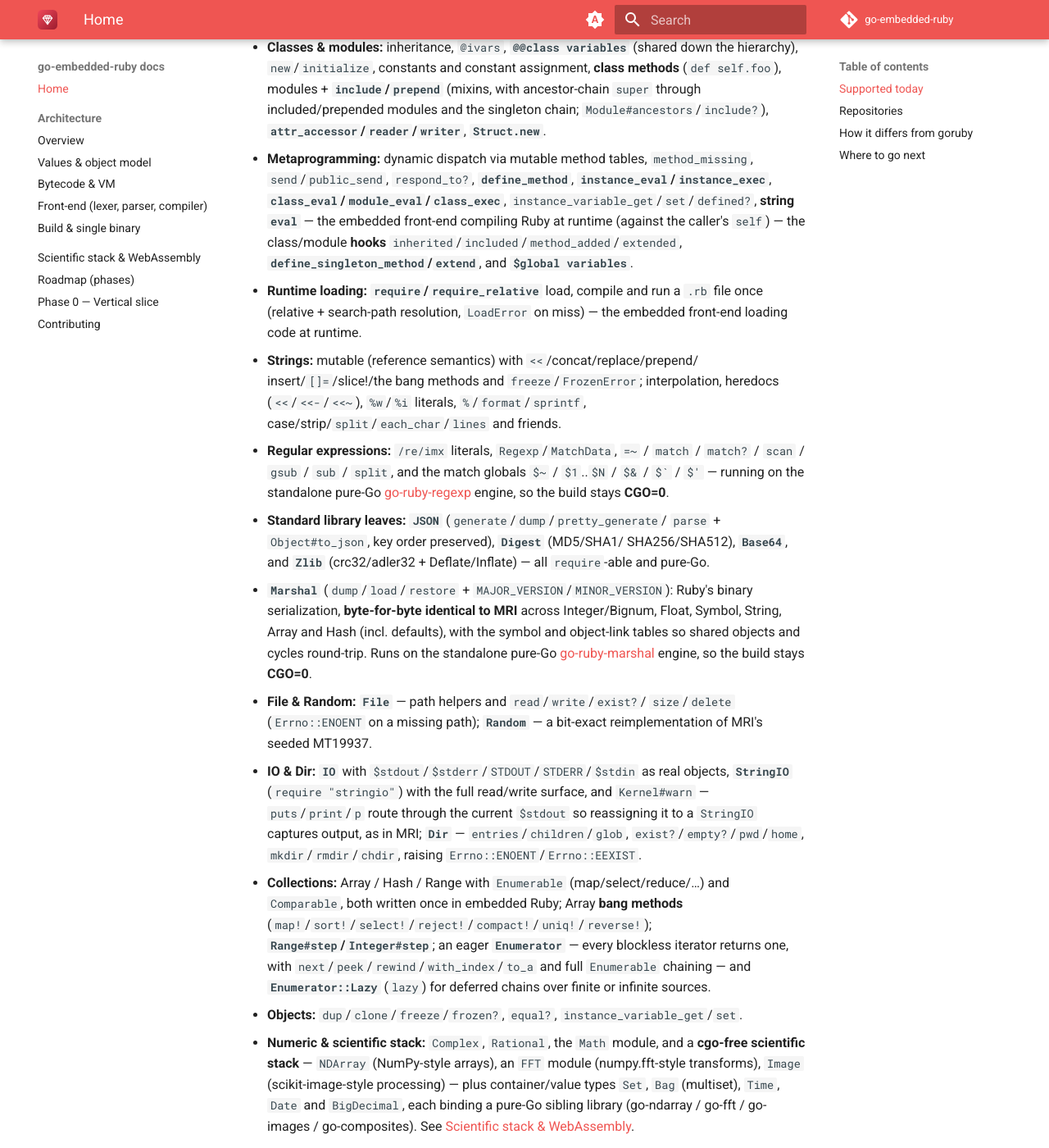
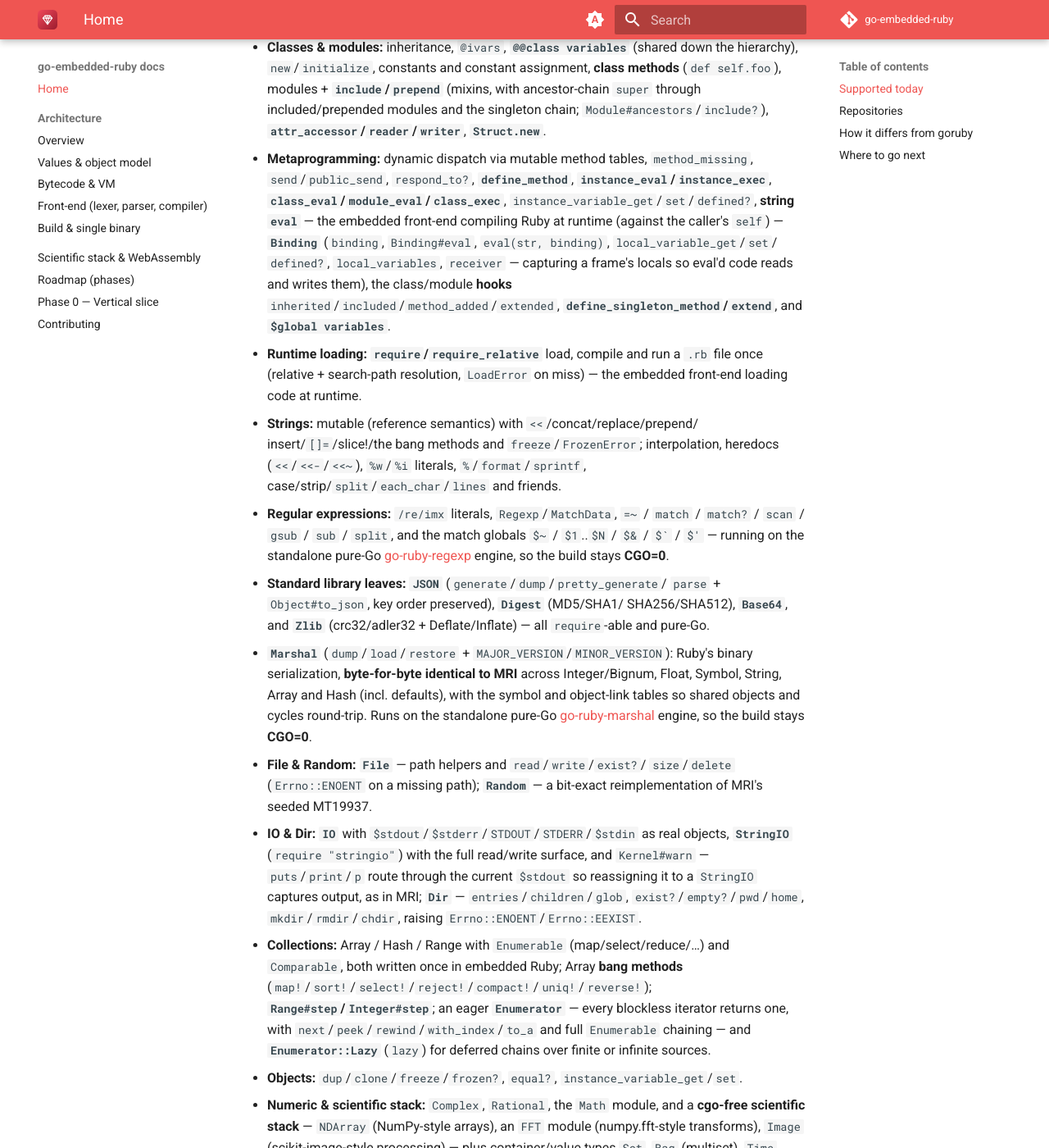
Before and after one commit to go-embedded-ruby/docs, an MkDocs documentation site: the page built from docs/index.md, in a window 1280 px wide and 1400 px high, scrolled down 1413 px. Shown: the whole window at 82% size. Built offline with MkDocs 1.6.1 and Material for MkDocs 9.7.7, drawn with Linux system fonts in a browser that asks for light colours; the version menu is left out; some of the changed text lies outside the part shown.

Commit message:
docs: reconcile Binding and File.open streams to code reality
Binding (binding / Binding#eval / eval(str, binding) + local_variable_get/set/
defined? / local_variables / receiver) landed in the interpreter; record it in
the metaprogramming section and the Phase 4 roadmap row. File.open streams also
landed earlier — drop the stale "remaining" note from the Phase 6 row and the
index "still ahead" line, leaving only the rbgo build toolchain.

Co-Authored-By: Claude Opus 4.8 <noreply@anthropic.com>

```diff
--- a/docs/index.md
+++ b/docs/index.md
@@ -69,7 +69,10 @@ Every feature below is **differential-tested against MRI Ruby 4.0.5**:
   `method_missing`, `send`/`public_send`, `respond_to?`, **`define_method`**,
   **`instance_eval`/`instance_exec`**, **`class_eval`/`module_eval`/`class_exec`**,
   `instance_variable_get`/`set`/`defined?`, **string `eval`** — the embedded
-  front-end compiling Ruby at runtime (against the caller's `self`) — the
+  front-end compiling Ruby at runtime (against the caller's `self`) — **`Binding`**
+  (`binding`, `Binding#eval`, `eval(str, binding)`, `local_variable_get`/`set`/
+  `defined?`, `local_variables`, `receiver` — capturing a frame's locals so
+  eval'd code reads and writes them), the
   class/module **hooks** `inherited`/`included`/`method_added`/`extended`,
   **`define_singleton_method`/`extend`**, and **`$global variables`**.
 - **Runtime loading:** **`require`/`require_relative`** load, compile and run a
```
Also changed, not shown: other parts of docs/index.md (+2 -3 lines), docs/roadmap.md (+2 -2 lines).
